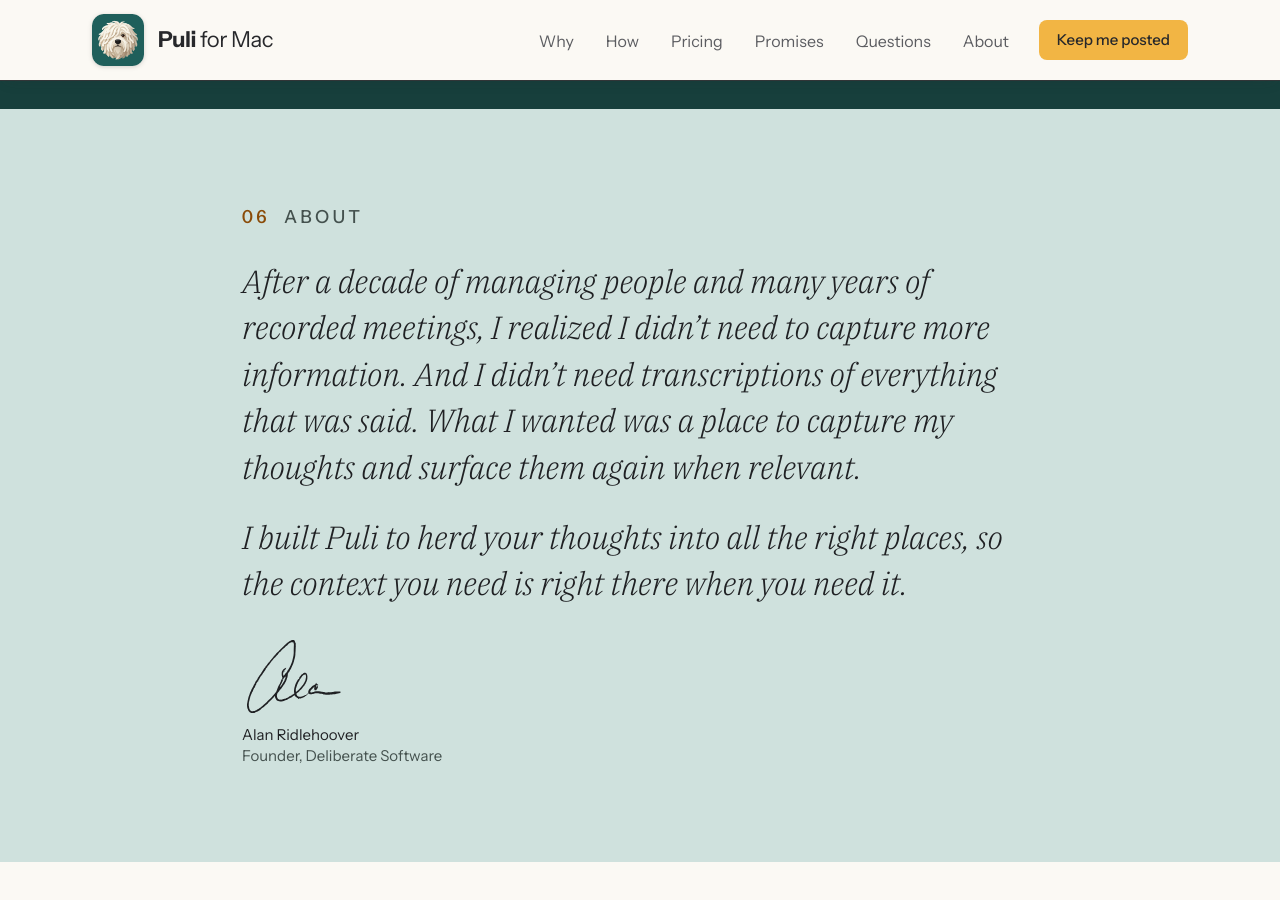
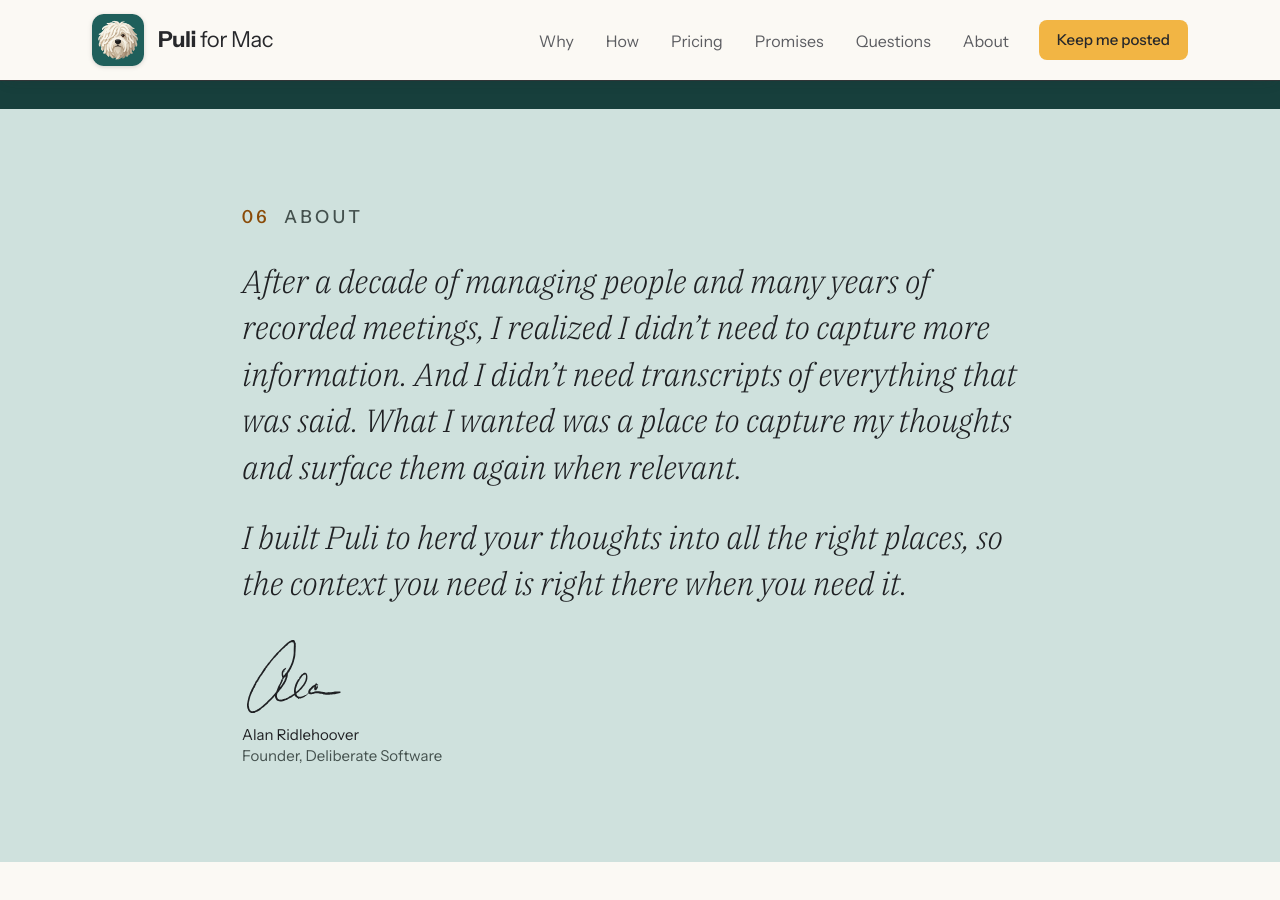
Before and after one commit to deliberate-software/puli-site, a Jekyll site: the page built from index.html, in a window 1280 px wide and 900 px high, scrolled down 5133 px. Built offline with Jekyll 4.4.1, drawn with Linux system fonts in a browser that asks for light colours; some of the changed text lies outside the part shown.

Commit message:
Typos and wording on the home page and privacy policy
Home: "the people you work with"; "No recordings, transcripts, or bots."; a comma
before "which requires"; "transcripts" throughout. Privacy: "when you ask it to:";
"your email addresses on our mailing list".

Co-Authored-By: Claude Opus 5.5 <noreply@anthropic.com>

```diff
--- a/index.html
+++ b/index.html
@@ -28,7 +28,7 @@ stylesheet: brand
     <div class="q-hero__head">
       <h1 class="q-hero__title" id="q-title">Herd your thoughts.</h1>
       <div class="q-hero__aside">
-        <p class="q-hero__sub">Your notes about the people your work with, the projects you work on, and the promises made&nbsp;along&nbsp;the&nbsp;way, filed for you, in the privacy of your own&nbsp;Mac. For&nbsp;free.&nbsp;Forever.</p>
+        <p class="q-hero__sub">Your notes about the people you work with, the projects you work on, and the promises made&nbsp;along&nbsp;the&nbsp;way, filed for you, in the privacy of your own&nbsp;Mac. For&nbsp;free.&nbsp;Forever.</p>
       </div>
     </div>
 
@@ -203,7 +203,7 @@ stylesheet: brand
     <div class="q-cols">
       <div class="q-col">
         <h3>Your privacy</h3>
-        <p>No recordings, transcripts or bots. Your notes live on your Macs and in your own iCloud, encrypted with keys in your keychain. We never see them. Apple can’t even see them.</p>
+        <p>No recordings, transcripts, or bots. Your notes live on your Macs and in your own iCloud, encrypted with keys in your keychain. We never see them. Apple can’t even see them.</p>
       </div>
       <div class="q-col">
         <h3>Your attention</h3>
@@ -253,7 +253,7 @@ stylesheet: brand
       </details>
       <details name="faq">
         <summary>Does Puli record my meetings?</summary>
-        <p>No. Absolutely not. No recordings. No transcriptions. And no bots sending your notes to far-off data centers.</p>
+        <p>No. Absolutely not. No recordings. No transcripts. And no bots sending your notes to far-off data centers.</p>
       </details>
       <details name="faq">
         <summary>Where are my notes kept?</summary>
@@ -262,7 +262,7 @@ stylesheet: brand
       <details name="faq">
         <summary>What do I need?</summary>
         <p>Puli works on any Mac running macOS 15 or later.</p>
-        <p>Some features can leverage your Mac’s onboard Apple Intelligence which requires a Mac with Apple silicon running macOS 26 or later.</p>
+        <p>Some features can leverage your Mac’s onboard Apple Intelligence, which requires a Mac with Apple silicon running macOS 26 or later.</p>
       </details>
     </div>
   </div>
@@ -273,7 +273,7 @@ stylesheet: brand
   <div class="q-wrap q-founder__inner">
     <h2 class="q-caps q-caps--body" id="about-heading"><span class="q-num">06</span>About</h2>
     <blockquote class="q-founder__quote">
-      <p>After a decade of managing people and many years of recorded meetings, I realized I didn’t need to capture more information. And I didn’t need transcriptions of everything that was said. What I wanted was a place to capture my thoughts and surface them again when relevant.</p>
+      <p>After a decade of managing people and many years of recorded meetings, I realized I didn’t need to capture more information. And I didn’t need transcripts of everything that was said. What I wanted was a place to capture my thoughts and surface them again when relevant.</p>
       <p>I built Puli to herd your thoughts into all the right places, so the context you need is right there when you need it.</p>
     </blockquote>
     <div class="q-founder__sign">
--- a/privacy.html
+++ b/privacy.html
@@ -24,7 +24,7 @@ main_class: q-section--teal   # dark teal, like the 404 (Alan, Nov 19)
     <h2>Who do we share data with?</h2>
     <p>Our email service provider, <a href="https://kit.com">Kit</a>, if you sign up for our mailing list.</p>
     <p>We do not share data with anyone else.</p>
-    <p>Puli never talks to us. It talks to Apple directly only when you ask it:</p>
+    <p>Puli never talks to us. It talks to Apple directly only when you ask it to:</p>
     <ul>
       <li>To back up to iCloud.</li>
       <li>To buy lessons. Apple handles the payment, and tells Puli which lessons you own.</li>
@@ -33,7 +33,7 @@ main_class: q-section--teal   # dark teal, like the 404 (Alan, Nov 19)
     <p>Apple never shares your personal information with us.</p>
 
     <h2>How long do we keep it?</h2>
-    <p>We keep your emails on our mailing list until you unsubscribe, or ask us to remove them.</p>
+    <p>We keep your email addresses on our mailing list until you unsubscribe, or ask us to remove them.</p>
 
     <h2>What are your rights?</h2>
     <p>Ask what we have, and we’ll tell you. Ask us to delete it, and we will.</p>
```
